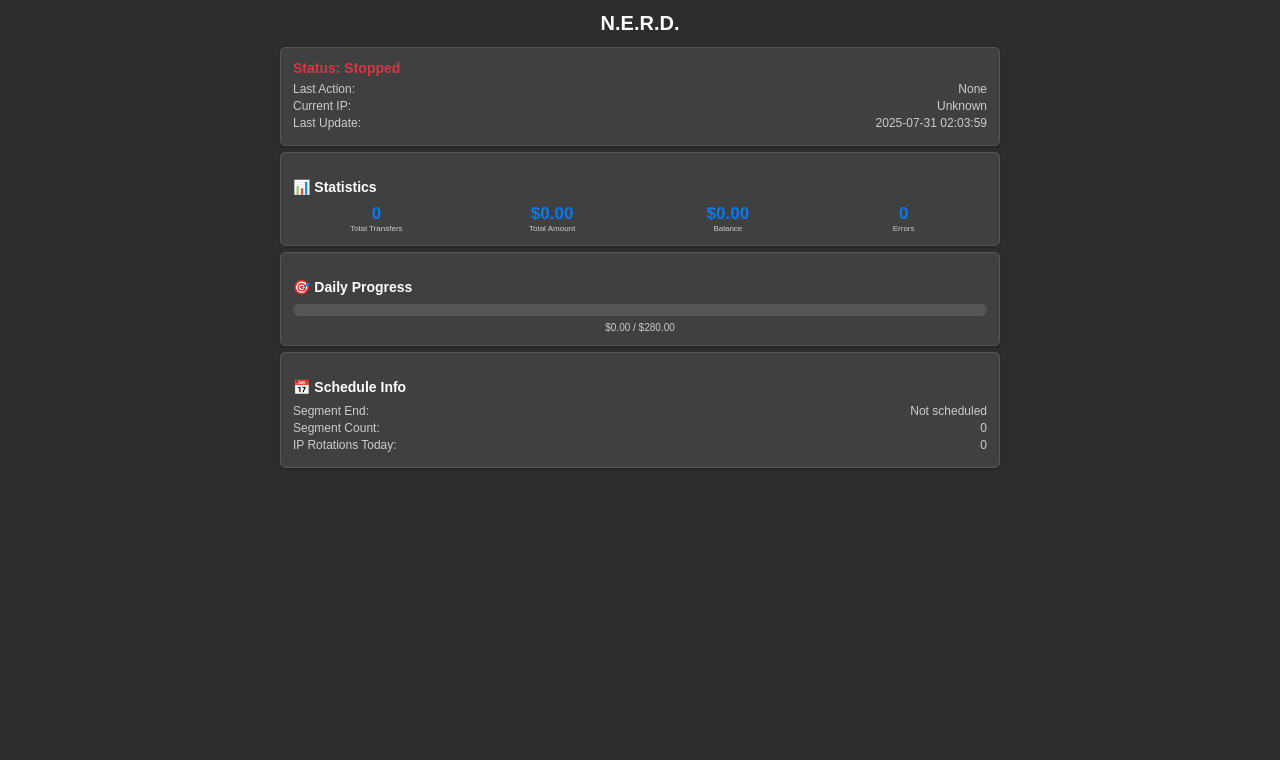
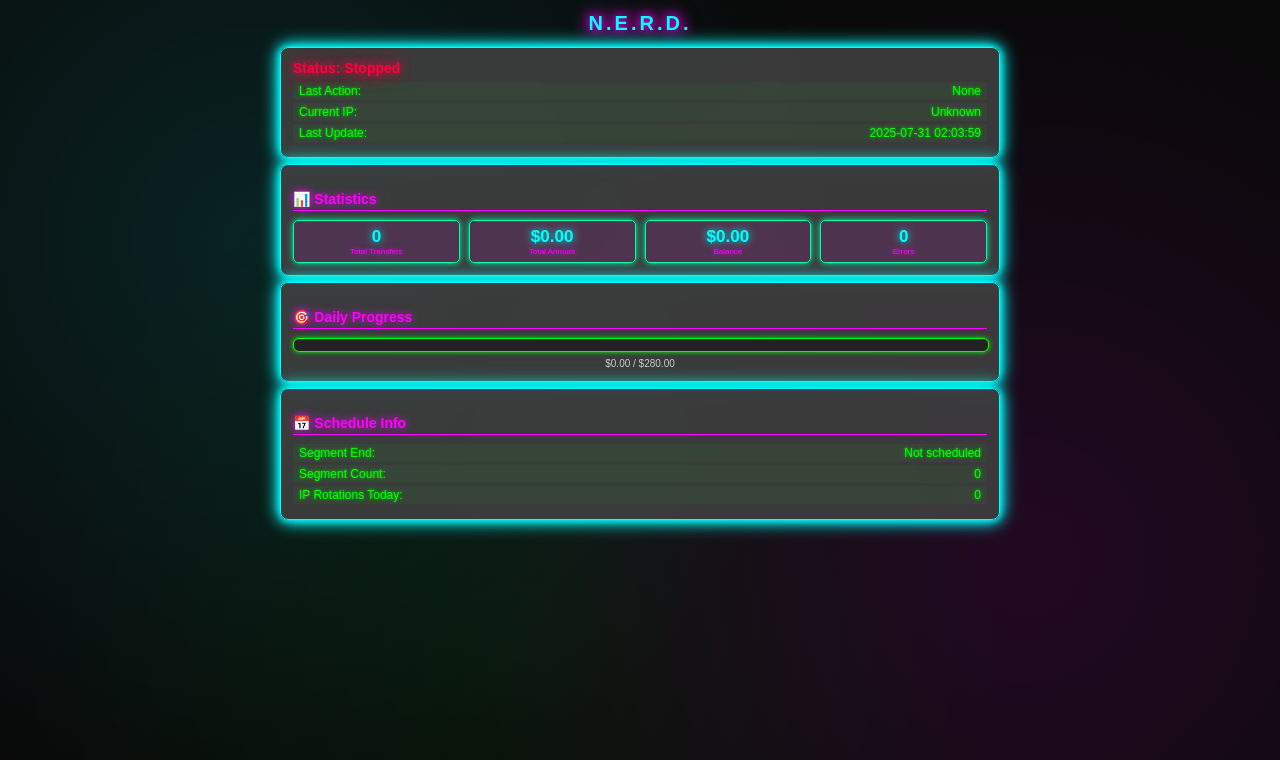
Before and after one commit to xxcxq1e/NERD, a Flask app: page / in a window 1280 px wide. Shown: the top 760 px of the page. Run offline with Flask 3, Linux system fonts and the light colour scheme; data that the repository does not hold is empty.

Commit message:
Assistant checkpoint: Add neon lighting effects to dashboard
Assistant generated file changes:
- templates/dashboard.html: Add neon lighting effects with glowing animations, Add neon styling to status, stats, and progress elements, Add neon styling to headers and info rows

---

User prompt:

Add neon lighting through the dashboard

Replit-Commit-Author: Assistant
Replit-Commit-Session-Id: 214e798f-6a0f-4d95-8a0f-e6b7b508e7b1

```diff
--- a/templates/dashboard.html
+++ b/templates/dashboard.html
@@ -5,68 +5,146 @@
     <meta charset="utf-8">
     <meta name="viewport" content="width=device-width, initial-scale=1">
     <style>
+        @keyframes neonGlow {
+            0%, 100% { box-shadow: 0 0 5px #00ffff, 0 0 10px #00ffff, 0 0 15px #00ffff; }
+            50% { box-shadow: 0 0 10px #00ffff, 0 0 20px #00ffff, 0 0 30px #00ffff; }
+        }
+        @keyframes textGlow {
+            0%, 100% { text-shadow: 0 0 5px #ff00ff, 0 0 10px #ff00ff; }
+            50% { text-shadow: 0 0 10px #ff00ff, 0 0 20px #ff00ff, 0 0 30px #ff00ff; }
+        }
+        @keyframes borderPulse {
+            0%, 100% { border-color: #00ff00; box-shadow: 0 0 3px #00ff00; }
+            50% { border-color: #00ffff; box-shadow: 0 0 8px #00ffff; }
+        }
         body {
             font-family: Arial, sans-serif;
             margin: 12px;
-            background: #2d2d2d;
+            background: #0a0a0a;
             color: #ffffff;
+            overflow-x: hidden;
+        }
+        body::before {
+            content: '';
+            position: fixed;
+            top: 0;
+            left: 0;
+            width: 100%;
+            height: 100%;
+            background:
+                radial-gradient(circle at 20% 30%, rgba(0, 255, 255, 0.1) 0%, transparent 50%),
+                radial-gradient(circle at 80% 70%, rgba(255, 0, 255, 0.1) 0%, transparent 50%),
+                radial-gradient(circle at 40% 80%, rgba(0, 255, 0, 0.05) 0%, transparent 50%);
+            pointer-events: none;
+            z-index: -1;
         }
         .container {
             max-width: 720px;
             margin: 0 auto;
         }
         .card {
-            background: #404040;
+            background: rgba(64, 64, 64, 0.9);
             padding: 12px;
             margin: 6px 0;
-            border-radius: 5px;
-            box-shadow: 0 1px 2px rgba(0,0,0,0.3);
-            border: 1px solid #555;
+            border-radius: 8px;
+            border: 1px solid #00ffff;
+            animation: neonGlow 3s ease-in-out infinite;
+            backdrop-filter: blur(5px);
         }
         .status {
             font-size: 14px;
             font-weight: bold;
             margin-bottom: 6px;
+            text-shadow: 0 0 5px currentColor;
         }
-        .running { color: #28a745; }
-        .stopped { color: #dc3545; }
-        .break { color: #ffc107; }
-        .starting { color: #17a2b8; }
+        .running {
+            color: #00ff00;
+            text-shadow: 0 0 10px #00ff00, 0 0 20px #00ff00;
+        }
+        .stopped {
+            color: #ff0040;
+            text-shadow: 0 0 10px #ff0040, 0 0 20px #ff0040;
+        }
+        .break {
+            color: #ffff00;
+            text-shadow: 0 0 10px #ffff00, 0 0 20px #ffff00;
+        }
+        .starting {
+            color: #00ffff;
+            text-shadow: 0 0 10px #00ffff, 0 0 20px #00ffff;
+        }
         .stats {
             display: grid;
             grid-template-columns: repeat(auto-fit, minmax(120px, 1fr));
             gap: 9px;
         }
-        .stat { text-align: center; }
+        .stat {
+            text-align: center;
+            border: 1px solid #ff00ff;
+            border-radius: 5px;
+            padding: 6px;
+            animation: borderPulse 2s ease-in-out infinite;
+            background: rgba(255, 0, 255, 0.1);
+        }
         .stat-value {
             font-size: 17px;
             font-weight: bold;
-            color: #007bff;
+            color: #00ffff;
+            text-shadow: 0 0 8px #00ffff;
         }
         .stat-label {
-            color: #ccc;
+            color: #ff00ff;
             font-size: 8px;
+            text-shadow: 0 0 5px #ff00ff;
         }
         .progress-bar {
             width: 100%;
             height: 12px;
-            background: #555;
+            background: #222;
             border-radius: 6px;
             overflow: hidden;
+            border: 1px solid #00ff00;
+            box-shadow: 0 0 5px #00ff00;
         }
         .progress-fill {
             height: 100%;
-            background: #28a745;
+            background: linear-gradient(90deg, #00ff00, #00ffff, #00ff00);
+            background-size: 200% 100%;
+            animation: progressGlow 2s linear infinite;
             transition: width 0.3s;
+            box-shadow: 0 0 10px #00ff00;
         }
-        h1 { color: #ffffff; text-align: center; font-size: 20px; margin: 12px 0; }
-        h3 { color: #ffffff; margin-bottom: 9px; font-size: 14px; }
+        @keyframes progressGlow {
+            0% { background-position: 200% 0; }
+            100% { background-position: -200% 0; }
+        }
+        h1 {
+            color: #00ffff;
+            text-align: center;
+            font-size: 20px;
+            margin: 12px 0;
+            animation: textGlow 2s ease-in-out infinite;
+            letter-spacing: 3px;
+            font-weight: bold;
+        }
+        h3 {
+            color: #ff00ff;
+            margin-bottom: 9px;
+            font-size: 14px;
+            text-shadow: 0 0 8px #ff00ff;
+            border-bottom: 1px solid #ff00ff;
+            padding-bottom: 3px;
+        }
         .info-row {
             display: flex;
             justify-content: space-between;
             margin: 3px 0;
-            color: #ccc;
+            color: #00ff00;
             font-size: 12px;
+            padding: 2px 6px;
+            border-radius: 3px;
+            background: rgba(0, 255, 0, 0.05);
+            text-shadow: 0 0 3px #00ff00;
         }
         .auto-notice {
             background: #1a4d3a;
```
